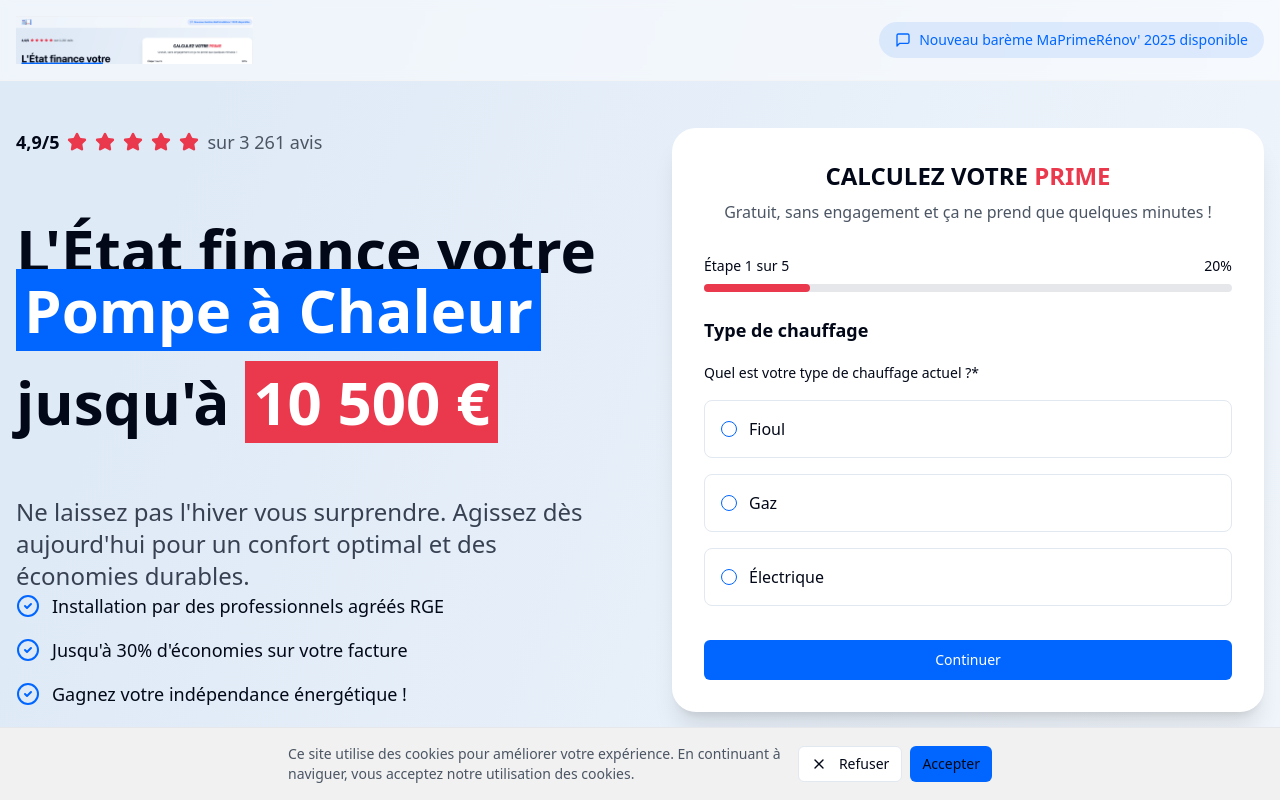
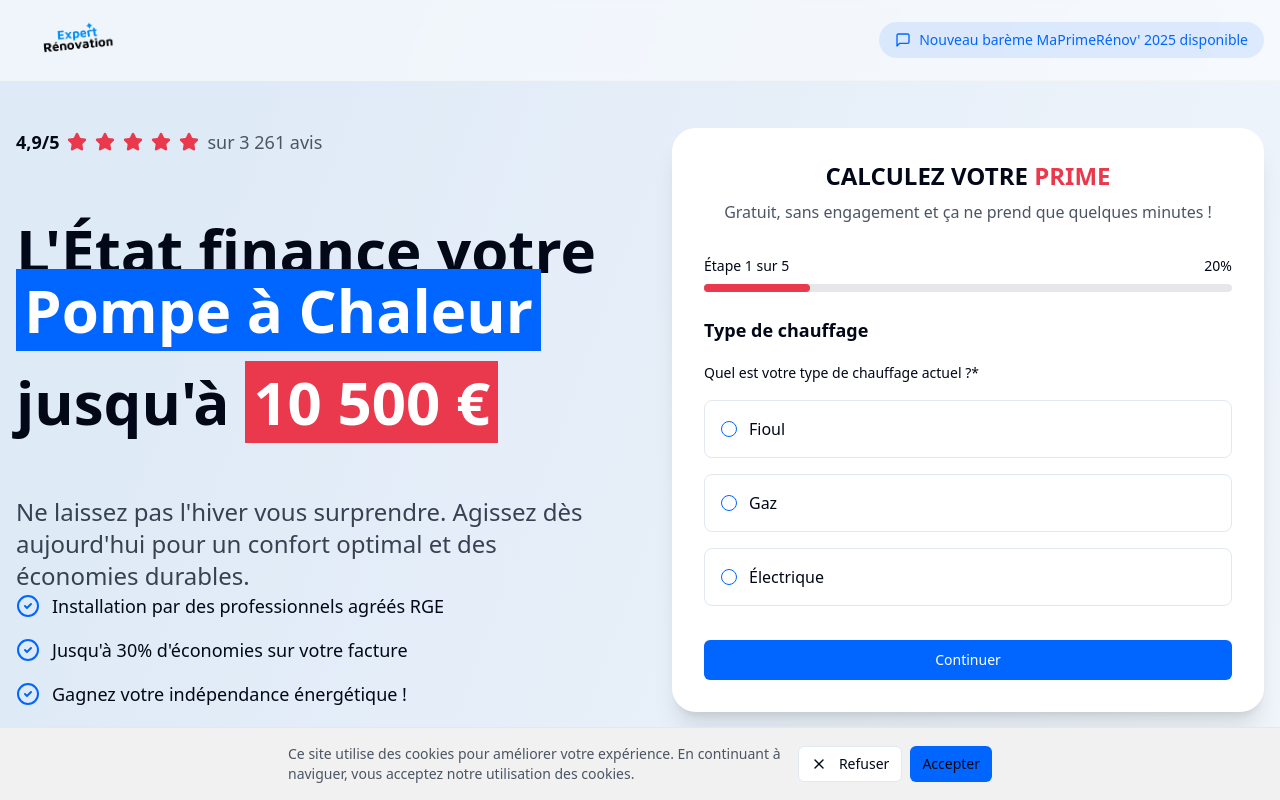
Before and after one commit to Tmouflard/replicate-landing-zone-18f64321, a React (Vite) app: page / in a window 1280 px wide. Shown: the top 800 px of the page. Built offline with nearby package versions, Linux system fonts and the light colour scheme.

Commit message:
Update logo in header
Replaced the existing logo in the Header component with the specified logo.
[skip gpt_engineer]

```diff
--- a/src/components/Header.tsx
+++ b/src/components/Header.tsx
@@ -6,7 +6,7 @@ const Header = () => {
       <div className="container mx-auto px-4">
         <div className="flex justify-between items-center">
           <div className="flex items-center gap-2">
-            <img src="/lovable-uploads/e16eebd0-de69-4862-bf53-34ef4fed7970.png" alt="Expert Rénovation Logo" className="h-12" />
+            <img src="/lovable-uploads/1f301284-0f24-4dae-b12c-a232ab9a32ec.png" alt="Expert Rénovation Logo" className="h-12" />
           </div>
           <div className="flex items-center gap-2 bg-primary/10 px-4 py-2 rounded-full">
             <MessageSquare className="w-4 h-4 text-primary" />
```
Also changed, not shown: public/lovable-uploads/1f301284-0f24-4dae-b12c-a232ab9a32ec.png (added).
